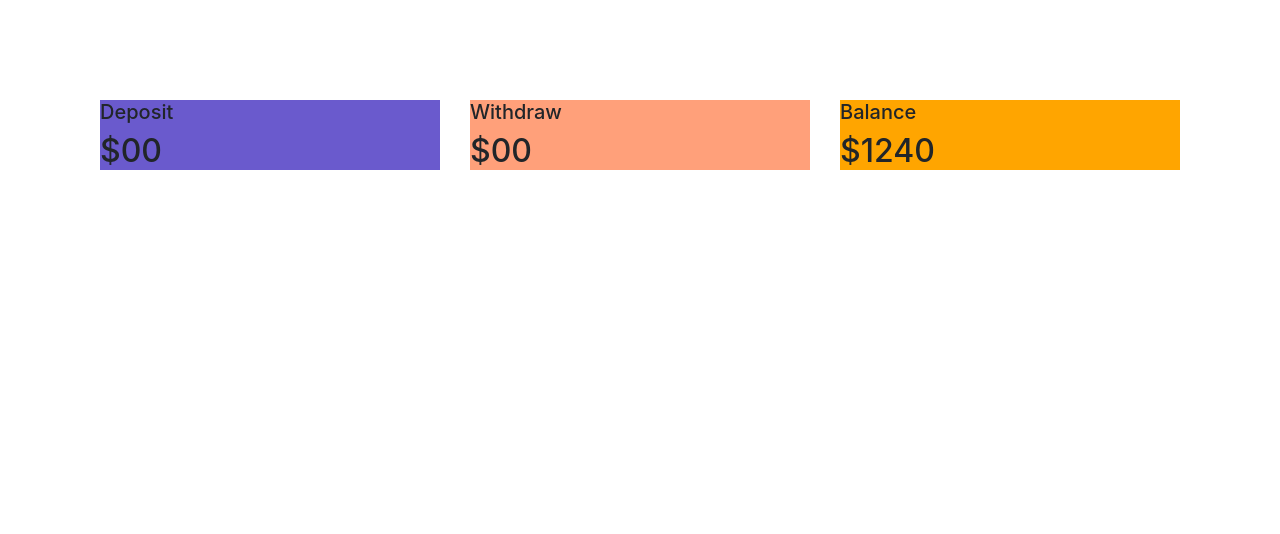
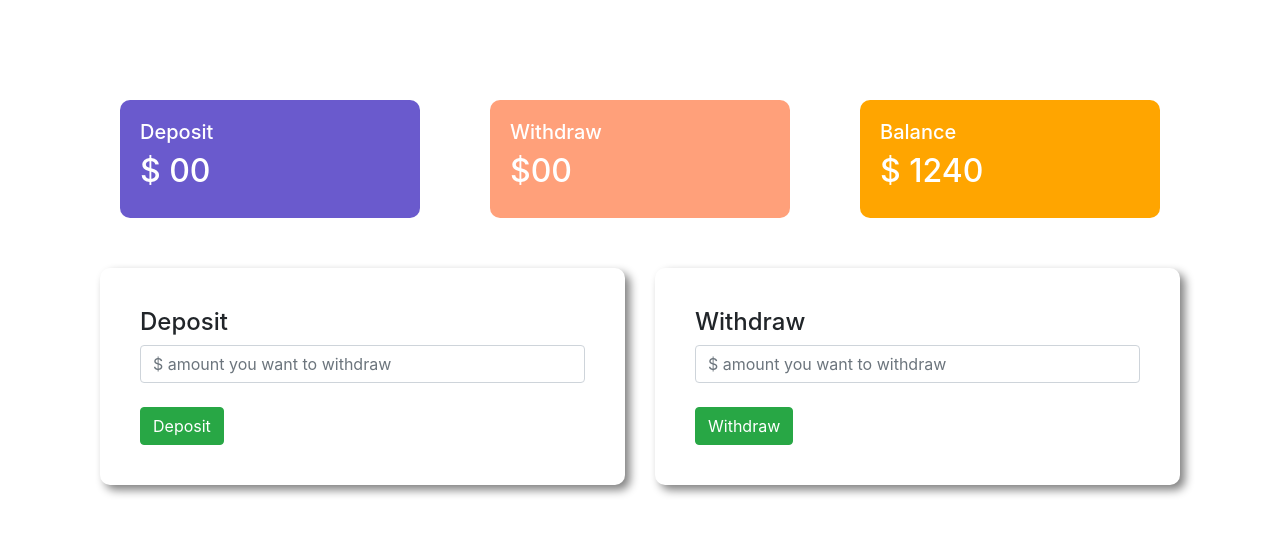
Before and after one commit to IstiaqeAhmed/istiaqe-bank, a plain HTML site: page index.html in a window 1280 px wide. Both pictures are taken after a click on the button "Enter". Drawn offline with nearby package versions, Linux system fonts and the light colour scheme.

Commit message:
without function

```diff
--- a/index.html
+++ b/index.html
@@ -22,26 +22,45 @@
    <div id="transaction-area">
       <div class="row">
           <div class="col-md-4">
-              <div class="deposit">
+              <div class="deposit status">
                 <h5>Deposit</h5>
-                <h2>$00</h2>
+                <h2>$ <span id="currentDeposit">00</span></h2>
               </div>
           </div>
           <div class="col-md-4">
-              <div class="withdraw">
+              <div class="withdraw status">
                 <h5>Withdraw</h5>
                 <h2>$00</h2>
               </div>
           </div>
           <div class="col-md-4">
-             <div class="balance">
+             <div class="balance status">
                 <h5>Balance</h5>
-                <h2>$1240</h2>
+                <h2>$ <span id="currentBalance">1240</span></h2>
              </div>
+          </div>
+      </div>
+      <div class="row">
+          <div class="col-md-6">
+             <div class="submit-area">
+                <h4>Deposit</h4>
+                <input id="depositAmount" type="text" class="form-control"placeholder="$ amount you want to withdraw">
+                <br>
+                <button id="addDeposit" class="btn btn-success">Deposit</button>
+             </div>
+          </div>
+          <div class="col-md-6">
+              <div class="submit-area">
+                <h4>Withdraw</h4>
+                <input id="withdrawAmount" type="text" class="form-control" placeholder="$ amount you want to withdraw">
+                <br>
+                <button id="addWithdraw"  class="btn btn-success">Withdraw</button>
+              </div>
           </div>
       </div>
    </div>
    <script>
+       // login button event handler
     const loginBtn = document.getElementById("login");
     loginBtn.addEventListener("click",function(){
         const loginArea = document.getElementById("login-area");
@@ -49,6 +68,49 @@
         const transactionArea = document.getElementById("transaction-area");
         transactionArea.style.display =  "block";
     })
+    // depposit button event handler
+        const depositBtn = document.getElementById("addDeposit");
+        depositBtn.addEventListener("click", function(){
+           const depositAmount = document.getElementById("depositAmount").value;
+           const depositNumber = parseFloat(depositAmount);
+
+        //    const currentDeposit = document.getElementById("currentDeposit").innerText;
+        //    const currentDepositNumber = parseFloat(currentDeposit);
+        //    const totalDeposit = depositNumber + currentDepositNumber;
+        //   document.getElementById("currentDeposit").innerText = totalDeposit;
+        updateSpanText("currentDeposit", depositNumber)
+
+          // create function for this because two codes are almost same
+        //   const currentBalance = document.getElementById("currentBalance").innerText;
+        //   const currentBalanceNumber = parseFloat(currentBalance);
+        //   const totalBalance = depositNumber + currentBalanceNumber;
+        //   document.getElementById("currentBalance").innerText = totalBalance;
+        updateSpanText("currentBalance", depositNumber);
+
+           document.getElementById("depositAmount").value = "";
+        })
+
+       //withdraw function event handler
+         const withdrawBtn = document.getElementById("addWithdraw");
+         withdrawBtn.addEventListener("click", function(){
+             const withdrawNumber = getInputNumber("withdrawAmount");
+             console.log(withdrawNumber)
+
+         })
+
+        function getInputNumber(id){
+            const withdrawAmount = document.getElementById(id).value;
+             const withdrawNumber = parseFloat(withdrawAmount);
+             return withdrawNumber;
+        }
+
+        function updateSpanText(id, depositNumber){
+        const current = document.getElementById(id).innerText;
+        const currentNumber = parseFloat(current);
+        const totalAmount = depositNumber + currentNumber;
+        document.getElementById(id).innerText = totalAmount;
+        }
+
    </script>
 </body>
 </html>
--- a/style.css
+++ b/style.css
@@ -14,6 +14,12 @@ body{
 #transaction-area{
     display: none;
 }
+.status{
+    margin: 0 20px;
+    color: white;
+    padding: 20px;
+    border-radius: 10px;
+}
 .deposit{
     background-color: slateblue;
 }
```
